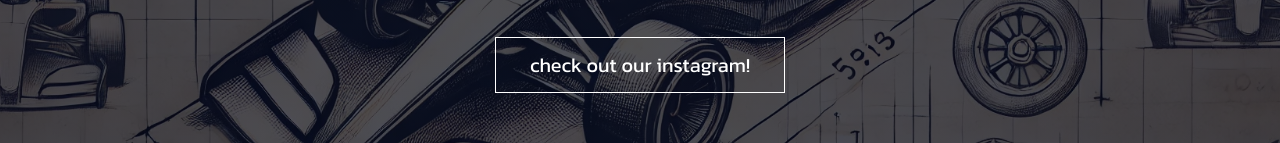
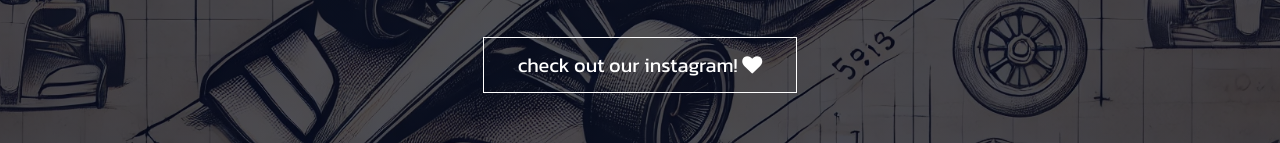
Before and after one commit to mmonkeyy/vanguard.f1, a plain HTML site: page index.html in a window 1280 px wide. Shown: the part 427-570 px from the top of the page. Drawn offline with Linux system fonts and the light colour scheme.

Commit message:
Update index.html

```diff
--- a/index.html
+++ b/index.html
@@ -29,7 +29,7 @@
 <div class="text-box">
     <h1><b><i>vanguard</i></b></h1>
     <p>Vanguard pushes formula racing boundaries with innovative technology and precision, redefining speed and leading the future.</p>
-    <a href="https://www.instagram.com/vanguard.f1/" class="hero-btn">check out our instagram!</a>
+    <a href="https://www.instagram.com/vanguard.f1/" class="hero-btn">check out our instagram!      <i class="fa fa-heart"></i></a>
     </div>
     </section>
    <!--------- aboutus -------->
```
